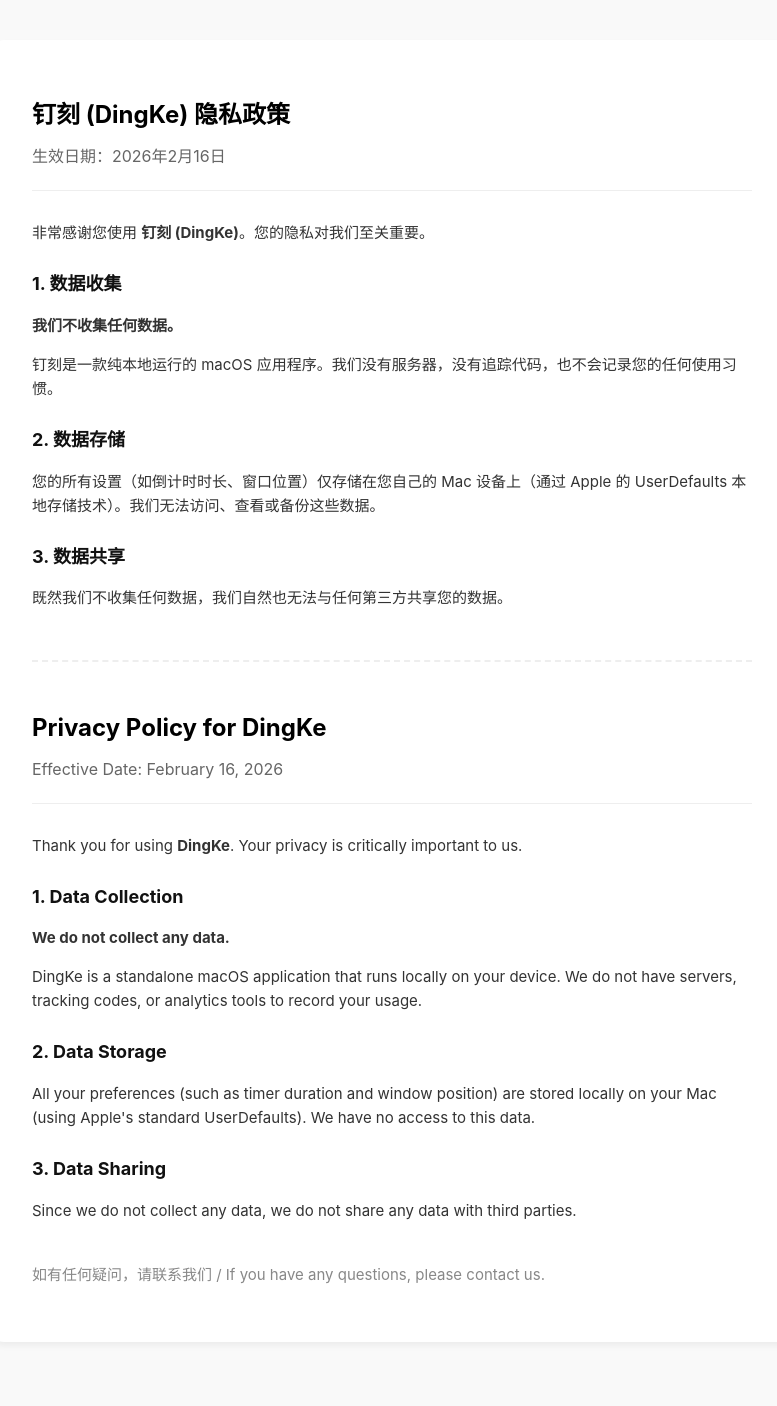
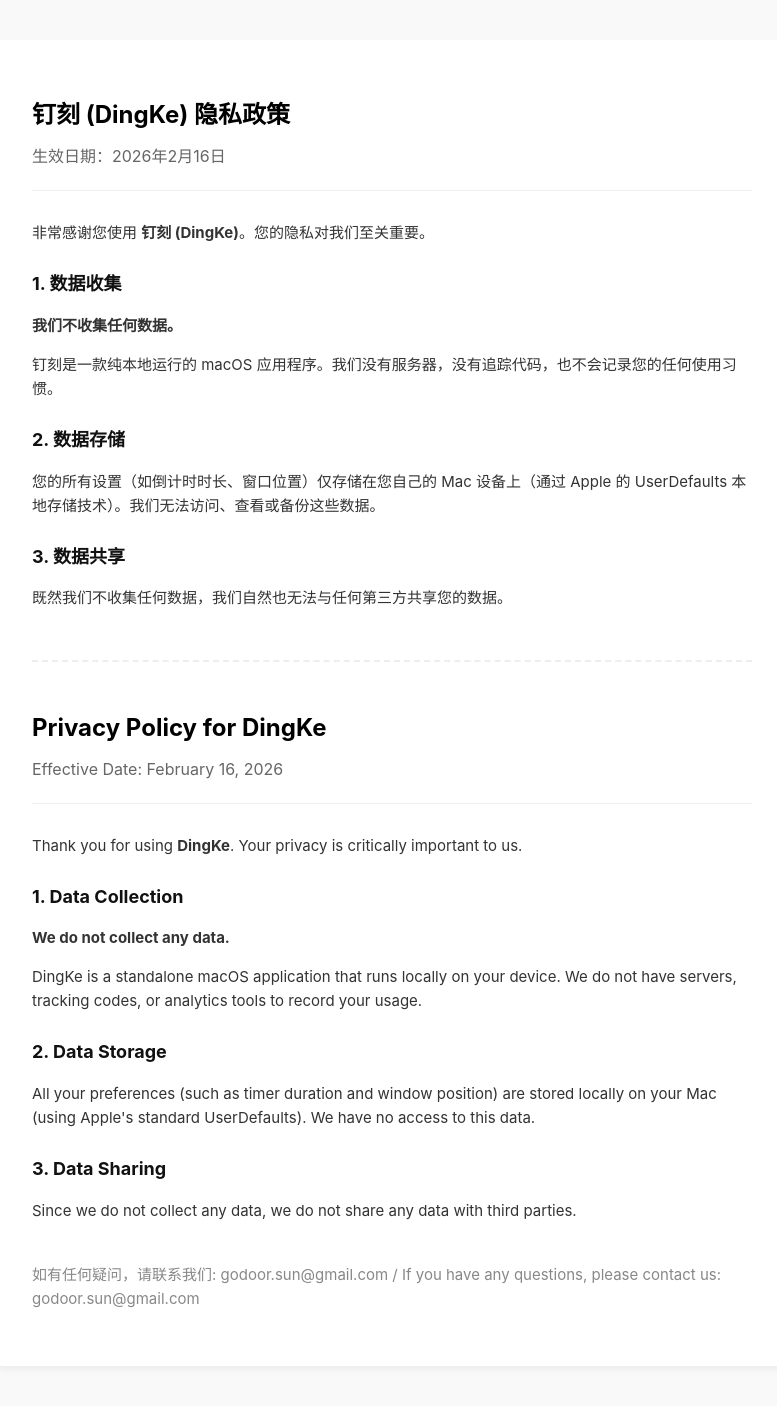
Before and after one commit to godoorsun/godoorsun.github.io, a Jekyll site: the page private-maccountdown.html, which Jekyll copies as it is, in a window 1280 px wide. Shown: the whole page, without its empty margins (248-1025 px from the left). Built offline with Jekyll 4.4.1, drawn with Linux system fonts in a browser that asks for light colours; before the commit the page ends 1382 px from its top, so only the background shows below that.

Commit message:
Update private-maccountdown.html

```diff
--- a/private-maccountdown.html
+++ b/private-maccountdown.html
@@ -97,7 +97,7 @@
         </div>
 
         <div class="contact">
-            <p>如有任何疑问，请联系我们 / If you have any questions, please contact us.</p>
+            <p>如有任何疑问，请联系我们: godoor.sun@gmail.com / If you have any questions, please contact us: godoor.sun@gmail.com</p>
         </div>
     </div>
 
```
